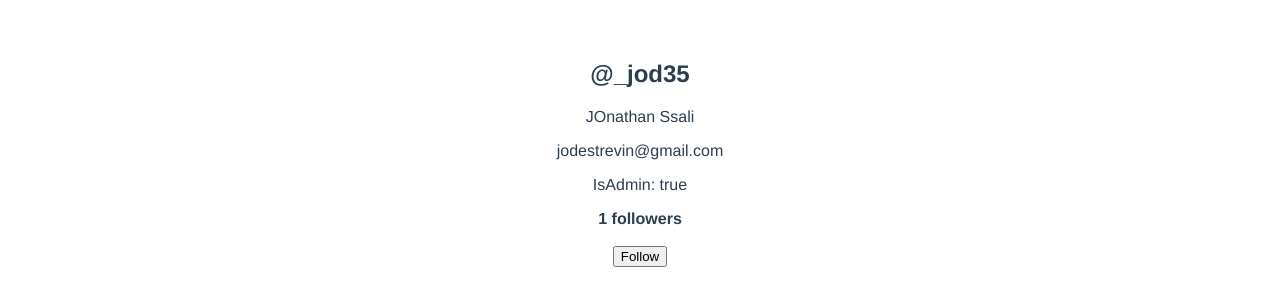
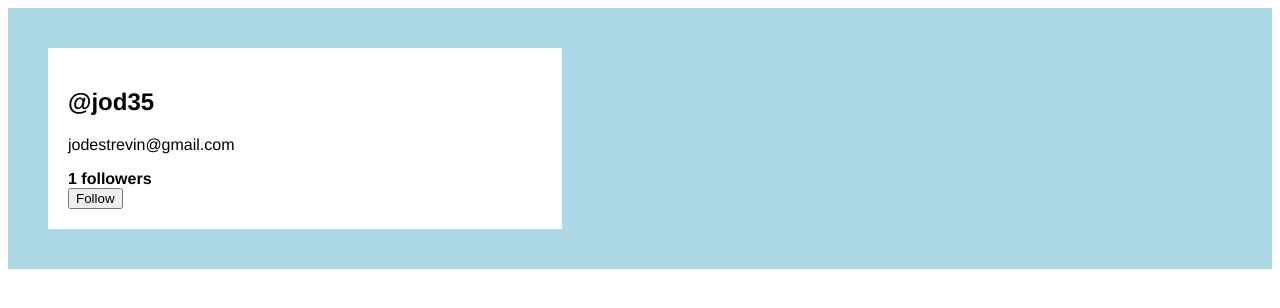
Before and after one commit to jod35/twotter, a Vue app: page / in a window 1280 px wide. Shown: the top 308 px of the page. Built offline with nearby package versions, Linux system fonts and the light colour scheme.

Commit message:
conditioned rendering

```diff
--- a/src/App.vue
+++ b/src/App.vue
@@ -1,69 +1,25 @@
 <template>
     <div id="app">
-        <h2>@{{user.username}}</h2>
-        <p>{{getFirstName}}</p>
-        <p>{{user.email}}</p>
-        <p>IsAdmin: {{user.isAdmin}}</p>
-        <strong>{{user.followers}} followers</strong>
-        <br>
-        <br>
-        <button v-on:click="follow()">Follow</button>
+      <UserProfile></UserProfile>
     </div>
 </template>
 
 <script>
 
-
+import UserProfile from './components/UserProfile'
 export default {
   name: 'App',
   components: {
-
+   UserProfile
   },
-  data(){
-    return {
-       followers:0,
-       user:{
-          id:1,
-          username:'_jod35',
-          firstName:'JOnathan',
-          lastName:'Ssali',
-          email:'jodestrevin@gmail.com',
-          isAdmin:true,
-          followers:0
-        }
-    }
-  },
-  computed:{
-    getFirstName(){
-      return `${this.user.firstName} ${this.user.lastName}`
-    }
-  },
-  methods:{
-    follow(){
-      return this.user.followers++;
-    }
-  },
-  mounted(){
-    this.follow();
-  },
-  watch:{
-    followers(newFollowerCount,oldFollowerCount){
-       if (newFollowerCount > oldFollowerCount){
-         console.log(`${this.firstName} has gained a follower`);
-       }
-    }
-
-  }
 }
 </script>
 
 <style>
 #app {
+  padding: 20px;
+  margin: 0;
   font-family: Avenir, Helvetica, Arial, sans-serif;
-  -webkit-font-smoothing: antialiased;
-  -moz-osx-font-smoothing: grayscale;
-  text-align: center;
-  color: #2c3e50;
-  margin-top: 60px;
+  background: lightblue;
 }
 </style>
--- /dev/null
+++ b/src/components/UserProfile.vue
@@ -0,0 +1,70 @@
+<template>
+    <div class="user">
+        <h2 class="username">
+            @{{user.username}}
+        </h2>
+        <p>{{user.getfullName}}</p>
+        <p ></p>
+        <p>{{user.email}}</p>
+        <p class="admin-badge" v-if="user.isAdmin">{{user.isAdmin}}</p>
+        <strong>
+            {{user.followers}} followers
+        </strong>
+        <br>
+        <button @click="followUser()">Follow</button>
+    </div>
+</template>
+
+<script>
+export default {
+        name:"UserProfile",
+        data() {
+            return {
+                user:{
+                    username:"jod35",
+                    firstName:"ssali",
+                    lastName:"Jonathan",
+                    email:"jodestrevin@gmail.com",
+                    isAdmin:false,
+                    followers:0
+                }
+            }
+        },
+        computed:{
+            getfullName(){
+                return `${this.user.firstName} ${this.user.lastName}`
+            }
+        },
+        methods:{
+            followUser(){
+                this.user.followers++;
+            }
+        },
+        mounted(){
+            this.followUser();
+        },
+        watch:{
+            follow(oldFollwerCount , NewfollowerCount){
+                if(oldFollwerCount< NewfollowerCount){
+                    console.log(`${this.user.username} has been followed`);
+                }
+            }
+        }
+
+    }
+
+</script>
+
+<style>
+.user{
+    background-color: white;
+    padding: 20px;
+        width: 40%;
+}
+    .admin-badge{
+        background-color: rebeccapurple;
+        color: white;
+        padding: 10px;
+
+    }
+</style>
```
Also changed, not shown: 1 other file (tests, documents, lock files or other folders).
